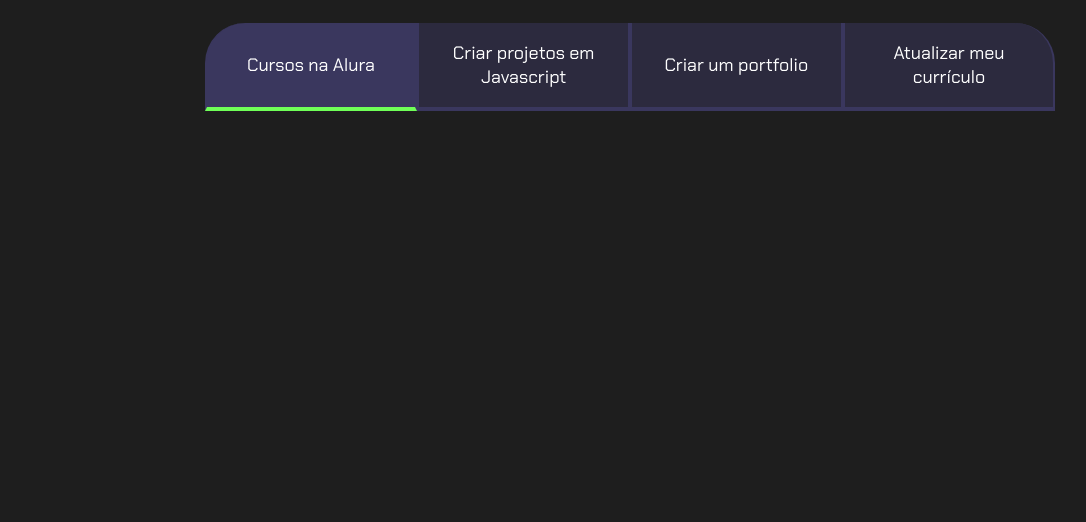
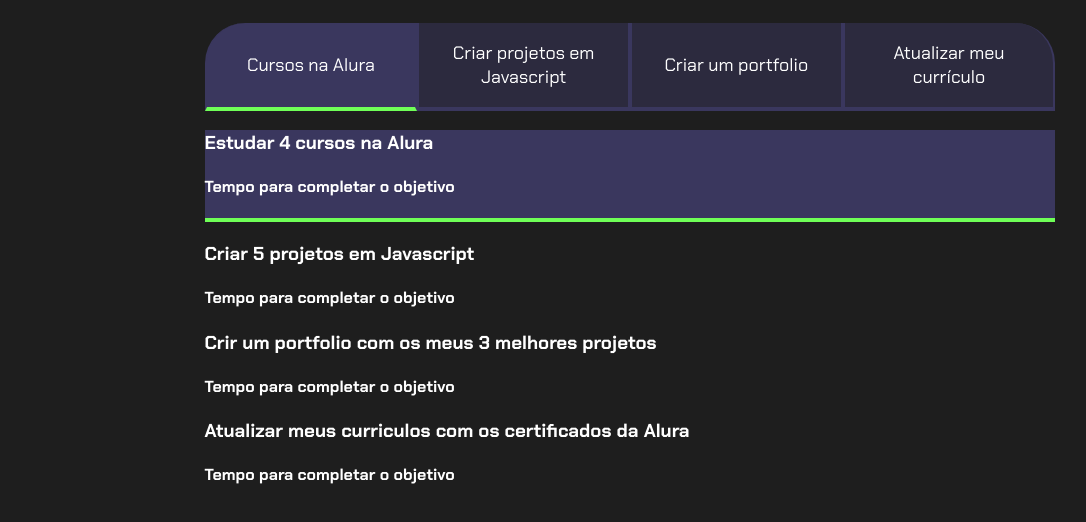
Before and after one commit to Nathnath08/NatheBia3RAO, a plain HTML site: page index.html in a window 1280 px wide. Shown: the part 80-602 px from the top of the page, without its empty margins (10-1096 px from the left). Drawn offline with Linux system fonts and the light colour scheme.

Commit message:
Update index.html

```diff
--- a/index.html
+++ b/index.html
@@ -1,22 +1,40 @@
 <!DOCTYPE html>
 <html lang="pt-br">
-
 <head>
     <meta charset="UTF-8">
     <meta name="viewport" content="width=device-width, initial-scale=1.0">
     <title>Meus objetivos do ano</title>
     <link rel="stylesheet" href="style.css">
 </head>
-
 <body>
     <section class="conteudo-principal">
         <h2 class="titulo-principal">Meus Objetivos do ano<span>_</span></h2>
+       <div class="conteudo">
         <div class="botoes">
             <button class="botao ativo">Cursos na Alura</button>
             <button class="botao">Criar projetos em Javascript</button>
             <button class="botao">Criar um portfolio</button>
             <button class="botao">Atualizar meu currículo</button>
         </div>
+        <div class="abas-textos">
+            <div class="aba-conteudo ativo">
+                <h3 class="aba-conteudo-titulo-principal">Estudar 4 cursos na Alura</h3>
+                <h4 class="aba-conteudo-titulo-secundario">Tempo para completar o objetivo</h4>
+            </div>
+            <div class="aba-conteudo">
+                <h3 class="aba-conteudo-titulo-principal">Criar 5 projetos em Javascript </h3>
+                <h4 class="aba-conteudo-titulo-secundario">Tempo para completar o objetivo</h4>
+            </div>
+            <div class="aba-conteudo">
+                <h3 class="aba-conteudo-titulo-principal">Crir um portfolio com os meus 3 melhores projetos</h3>
+                <h4 class="aba-conteudo-titulo-secundario">Tempo para completar o objetivo</h4>
+            </div>
+            <div class="aba-conteudo">
+                <h3 class="aba-conteudo-titulo-principal">Atualizar meus curriculos com os certificados da Alura</h3>
+                <h4 class="aba-conteudo-titulo-secundario">Tempo para completar o objetivo</h4>
+            </div>
+        </div>
+    </div>
     </section>
     <script src="main.js"></script>
 </body>
```
